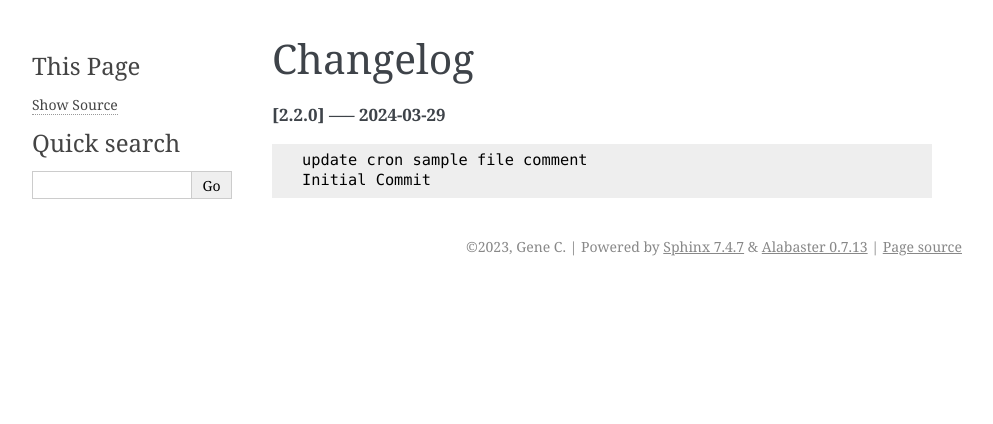
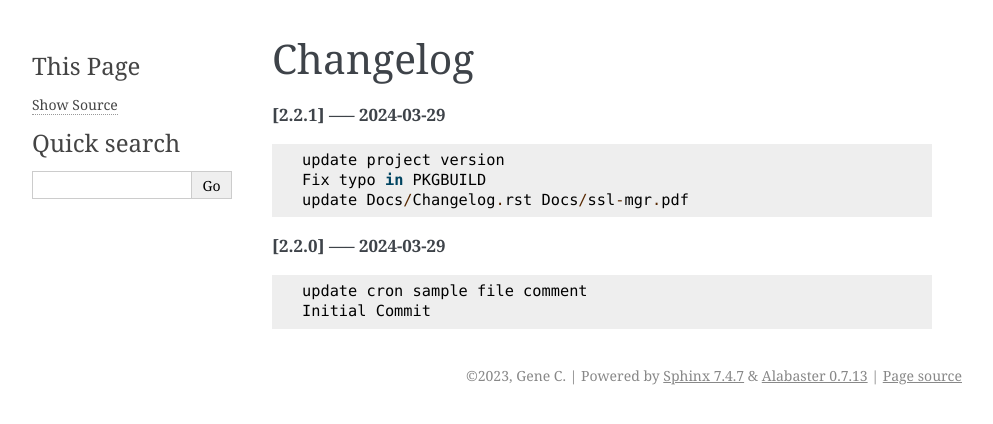
Before and after one commit to gene-git/ssl-mgr, a Sphinx documentation site: the page built from Docs/Changelog.rst, in a window 1280 px wide. Shown: the top 424 px of the page, without its empty margins (148-1141 px from the left). Built offline with Sphinx 7.4.7, drawn with Linux system fonts in a browser that asks for light colours; pages that are not in the unit, such as notebooks, are missing from menus.

Commit message:
update Docs/Changelog.rst

```diff
--- a/Docs/Changelog.rst
+++ b/Docs/Changelog.rst
@@ -1,5 +1,12 @@
 Changelog
 =========
+
+**[2.2.1] ----- 2024-03-29** ::
+
+	    update project version
+	    Fix typo in PKGBUILD
+	    update Docs/Changelog.rst Docs/ssl-mgr.pdf
+
 
 **[2.2.0] ----- 2024-03-29** ::
 
```
